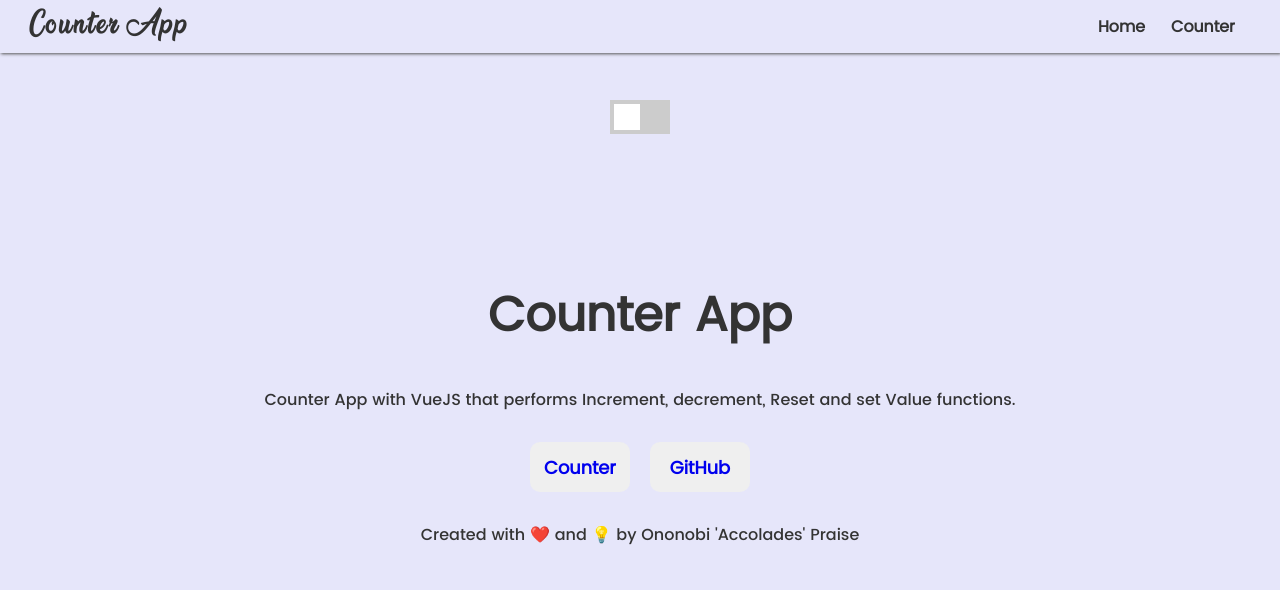
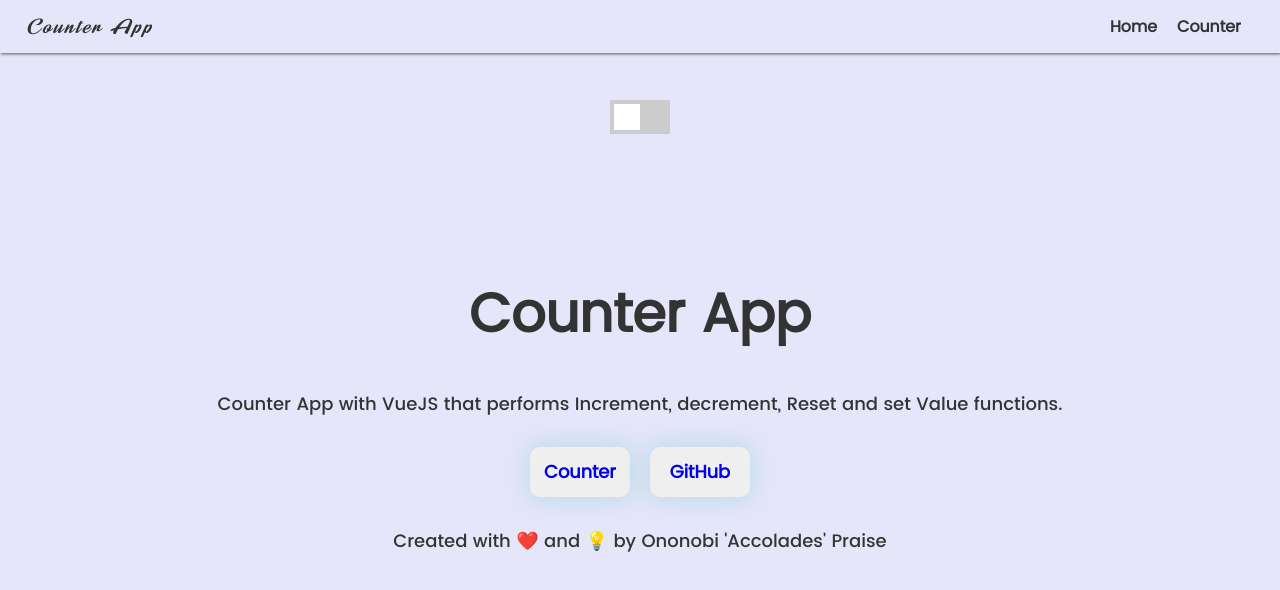
Before and after one commit to AccoladesIO/Counter-App-with-Vue-, a Vue app: page / in a window 1280 px wide. Shown: the top 590 px of the page. Built offline with nearby package versions, Linux system fonts and the light colour scheme.

Commit message:
ref: added light mode - dark mode toggle

```diff
--- a/src/App.css
+++ b/src/App.css
@@ -9,7 +9,7 @@
   }
 @font-face {
     font-family: secFont;
-    src: url('../src/assets/NBP.ttf');
+    src: url('../src/assets/Rooster.ttf');
   }
   @font-face {
     font-family: terFont;
@@ -18,4 +18,8 @@
   body{
     background-color: lavender;
     color: #333;
+
   }
+  html{
+    font-size: 62.5%;
+  }
--- a/src/components/CounterApp.vue
+++ b/src/components/CounterApp.vue
@@ -51,7 +51,7 @@
       animation: fadeIn 1s ease-in-out;
     }
     .heading-main{
-      font-size: 48px;
+      font-size: 5.2rem;
       margin-bottom: 16px;
       text-align: center;
       font-family: primaryFont;
@@ -74,6 +74,7 @@
       border: none;
       border-radius: 10px;
       color: black;
+      box-shadow:  3px 3px 6px #555;
     }
     .btn.reset{
       background-color: azure;
--- a/src/components/HomeApp.vue
+++ b/src/components/HomeApp.vue
@@ -4,7 +4,7 @@
       <p class='home__msg'>Counter App with VueJS that performs Increment, decrement, Reset and set Value functions.
       </p>
 
-        <div>
+        <div class=btn_wrap>
           <button type='button' class='btn'><router-link to="/counter">Counter</router-link> </button>
           <button type='button' class='btn'><a href='https://www.github.com/accoladesio'>GitHub</a> </button>
         </div>
@@ -33,7 +33,7 @@
     animation: fadeIn 1.5s ease-in-out;
   }
   .heading-main{
-    font-size: 48px;
+    font-size: 54px;
     margin-bottom: 16px;
     text-align: center;
     font-family: primaryFont;
@@ -41,7 +41,7 @@
   }
   .home__msg{
     font-family: terFont;
-    font-size: 16px;
+    font-size: 18px;
     text-align: center;
     display: flex;
     flex-direction: column;
@@ -49,13 +49,15 @@
     justify-content: center;
     align-items: center;
   }
-  .btn{
+  .btn_wrap .btn{
     width: 100px;
     height: 50px;
     outline: none;
     border: none;
     border-radius: 10px;
     margin: 10px;
+    filter: drop-shadow(0 0 1em lightblue);
+
   }
   .btn a{
     text-decoration: none;
--- a/src/components/NavBar.vue
+++ b/src/components/NavBar.vue
@@ -28,7 +28,7 @@
   }
 
   .logo {
-    font-size: 1.5rem;
+    font-size: 2.4rem;
     font-family: secFont;
     font-weight: light;
     letter-spacing: 2px;
@@ -44,6 +44,7 @@
   }
 
   .nav-links a {
+    font-size: 1.6rem;
     color: inherit;
     text-decoration: none;
     margin-right: 1rem;
```
